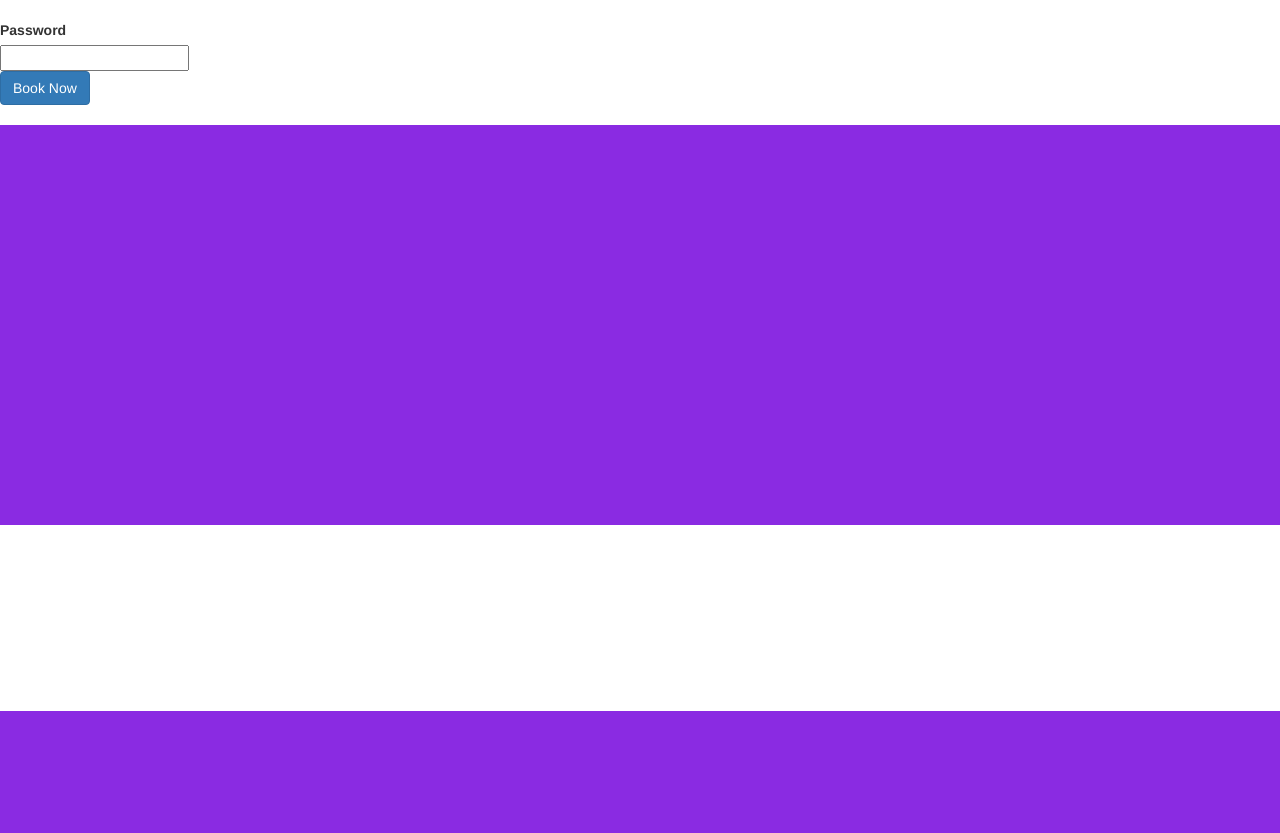
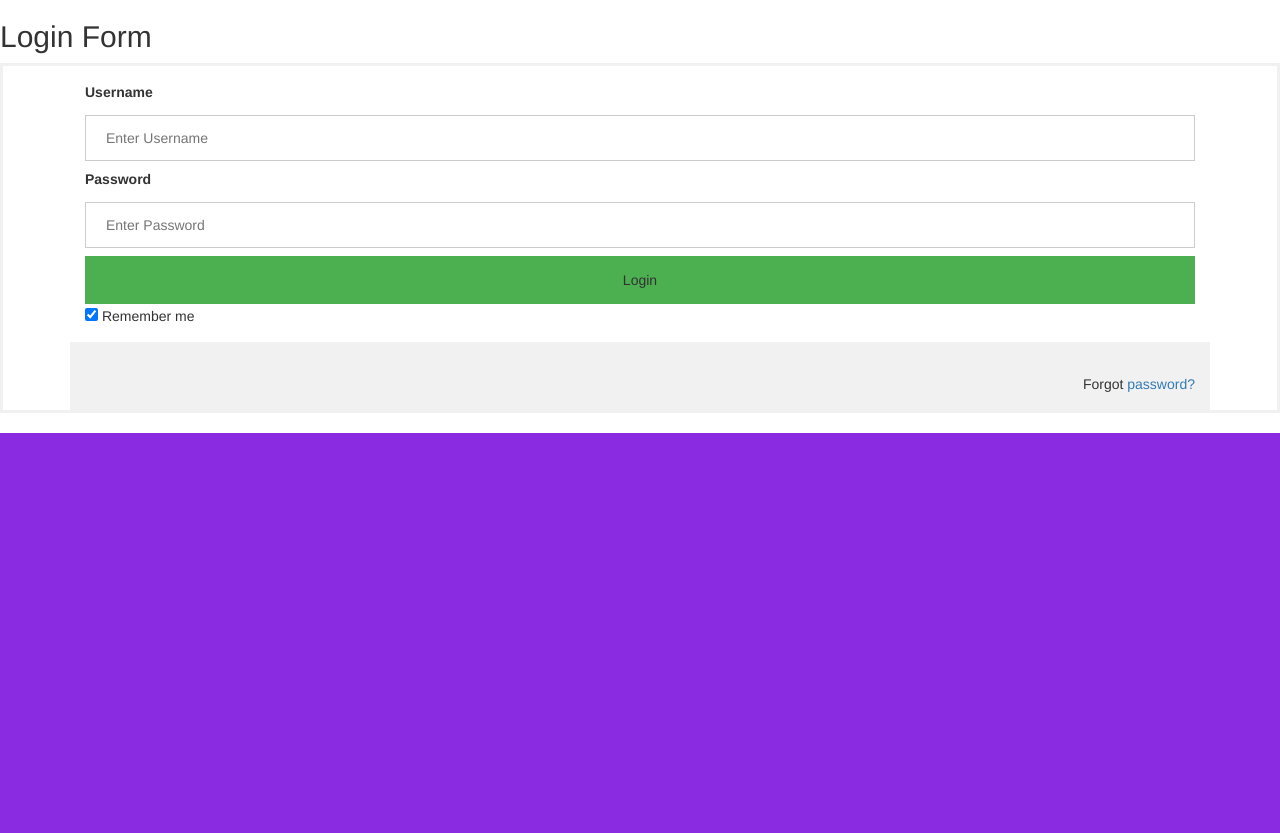
Before and after one commit to sandeepkumar122/tourism, a PHP site: page /php/login.php in a window 1280 px wide. Shown: the part 89-922 px from the top of the page. Before the commit the page ends 800 px from the top, so only its background shows below. Run offline with PHP 8.4, Linux system fonts and the light colour scheme.

Commit message:
commit for login and registration

```diff
--- a/php/conn.php
+++ b/php/conn.php
@@ -34,3 +34,5 @@ $dbpassword = "zaq!2wsxcde3"; */
 //     echo "Error";
 //     exit();
 // }
+
+$connect=pg_connect("host=localhost port=5432 dbname=traiveling user=postgres password=1234");
--- a/php/login.php
+++ b/php/login.php
@@ -5,7 +5,7 @@ require("../header.html");
     <div class="booking-part">
         <div class="inside-booking">
         <!-- <form id="checkout-selection" action="payment/pay.php" method="POST">	 -->
-            <form method="post" action=">
+            <!-- <form method="post" action="">
                 <label>Email</label><br>
                 <input type="Email" id="email" name="email" class="input-tag"><br>
 
@@ -13,14 +13,123 @@ require("../header.html");
                 <input type="Password" id="password" name="password" class="input-tag"><br>
 
                 <input type="submit" class="btn btn-primary buy_now" value="Book Now">
-            </form>
+            </form> -->
         </div>
     </div>
 </body>
 <?php
-require("../footer.html");
+
 if(isset($_POST['email']) && $_POST['email'] && isset($_POST['password']) && $_POST['password']){
     #validate($_POST['email'],$_POST['password']);
 }
 //takes name,email,phone number,password,date of birth
 ?>
+
+
+<!DOCTYPE html>
+<html>
+<style>
+    /*set border to the form*/
+
+    form {
+        border: 3px solid #f1f1f1;
+    }
+    /*assign full width inputs*/
+
+    input[type=text],
+    input[type=password] {
+        width: 100%;
+        padding: 12px 20px;
+        margin: 8px 0;
+        display: inline-block;
+        border: 1px solid #ccc;
+        box-sizing: border-box;
+    }
+    /*set a style for the buttons*/
+
+    button {
+        background-color: #4CAF50;
+        color: white;
+        padding: 14px 20px;
+        margin: 8px 0;
+        border: none;
+        cursor: pointer;
+        width: 100%;
+    }
+    /* set a hover effect for the button*/
+
+    button:hover {
+        opacity: 0.8;
+    }
+    /*set extra style for the cancel button*/
+
+    .cancelbtn {
+        width: auto;
+        padding: 10px 18px;
+        background-color: #f44336;
+    }
+    /*centre the display image inside the container*/
+
+    .imgcontainer {
+        text-align: center;
+        margin: 24px 0 12px 0;
+    }
+    /*set image properties*/
+
+    img.avatar {
+        width: 40%;
+        border-radius: 50%;
+    }
+    /*set padding to the container*/
+
+    .container {
+        padding: 16px;
+    }
+    /*set the forgot password text*/
+
+    span.psw {
+        float: right;
+        padding-top: 16px;
+    }
+    /*set styles for span and cancel button on small screens*/
+
+    @media screen and (max-width: 300px) {
+        span.psw {
+            display: block;
+            float: none;
+        }
+        .cancelbtn {
+            width: 100%;
+        }
+    }
+</style>
+
+<body>
+
+    <h2>Login Form</h2>
+    <!--Step 1 : Adding HTML-->
+    <form action="login_main.php" method="POST">
+
+
+        <div class="container">
+            <label><b>Username</b></label>
+            <input type="text" placeholder="Enter Username" name="uname" required>
+
+            <label><b>Password</b></label>
+            <input type="password" placeholder="Enter Password" name="psw" required>
+
+            <button type="submit">Login</button>
+            <input type="checkbox" checked="checked"> Remember me
+        </div>
+
+        <div class="container" style="background-color:#f1f1f1">
+
+            <span class="psw">Forgot <a href="#">password?</a></span>
+        </div>
+    </form>
+
+</body>
+ <?php
+require("../footer.html");
+ ?>
+</html>
--- /dev/null
+++ b/php/login_main.php
@@ -0,0 +1,5 @@
+<?php
+
+
+
+?>
--- /dev/null
+++ b/php/register_main.php
@@ -0,0 +1,4 @@
+<?php
+
+
+?>
```
Also changed, not shown: php/booking.php (+5 -4 lines), php/register.php (+119 -7 lines).
